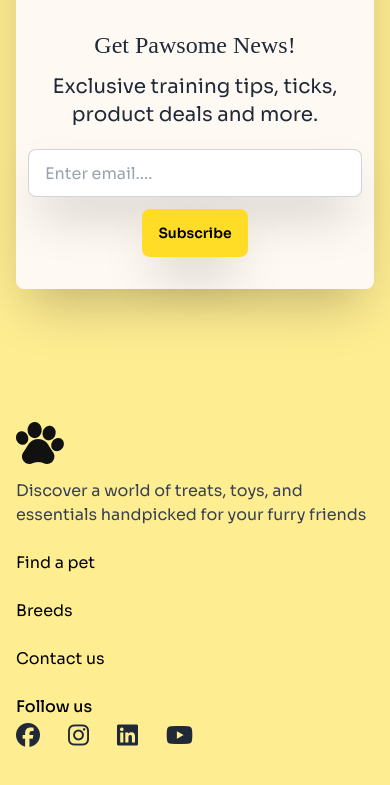
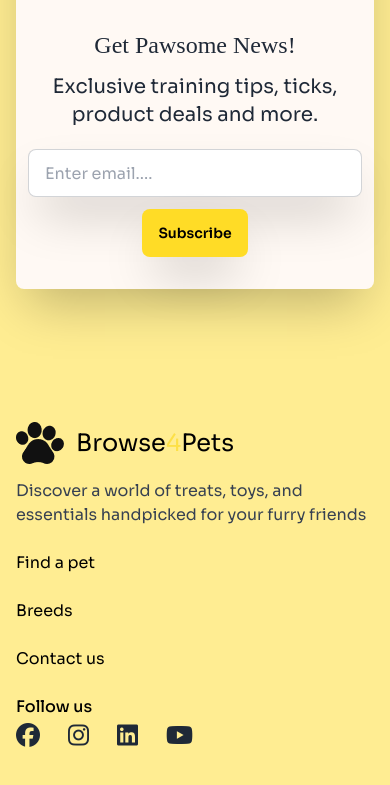
Before and after one commit to JulfikarRafi/my-assignment-3, a plain HTML site: page index.html in a window 390 px wide. Shown: the part 5336-6121 px from the top of the page. Drawn offline with nearby package versions, Linux system fonts and the light colour scheme; a web font is replaced by a local one.

Commit message:
project  ready to submit

```diff
--- a/index.html
+++ b/index.html
@@ -589,7 +589,7 @@
             <div>
                 <div class="flex items-center gap-3 lg:mb-6 mb-3">
                     <img src="c1-assets/logo-footer.png" alt="">
-                    <h2 class="hidden lg:block"><span class="text-2xl text-black">Browse</span><span
+                    <h2><span class="text-2xl text-black">Browse</span><span
                             class="text-2xl text-yellow-300">4</span><span class="text-2xl text-black">Pets</span></h2>
                 </div>
                 <p class="lg:text-xl text-gray-700 lg:w-[426px] lg:mb-0 mb-6">Discover a world of treats, toys, and
```
